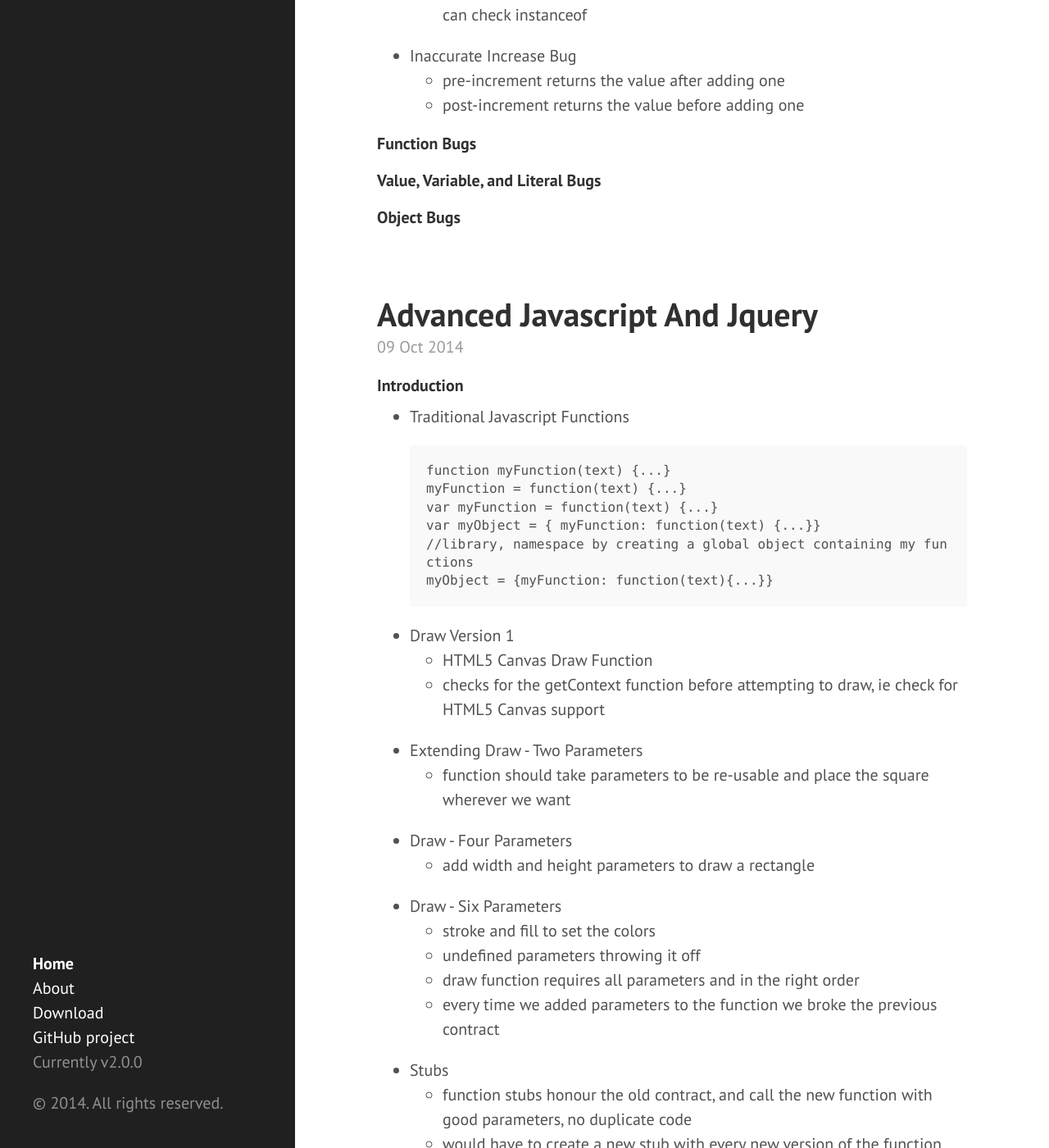
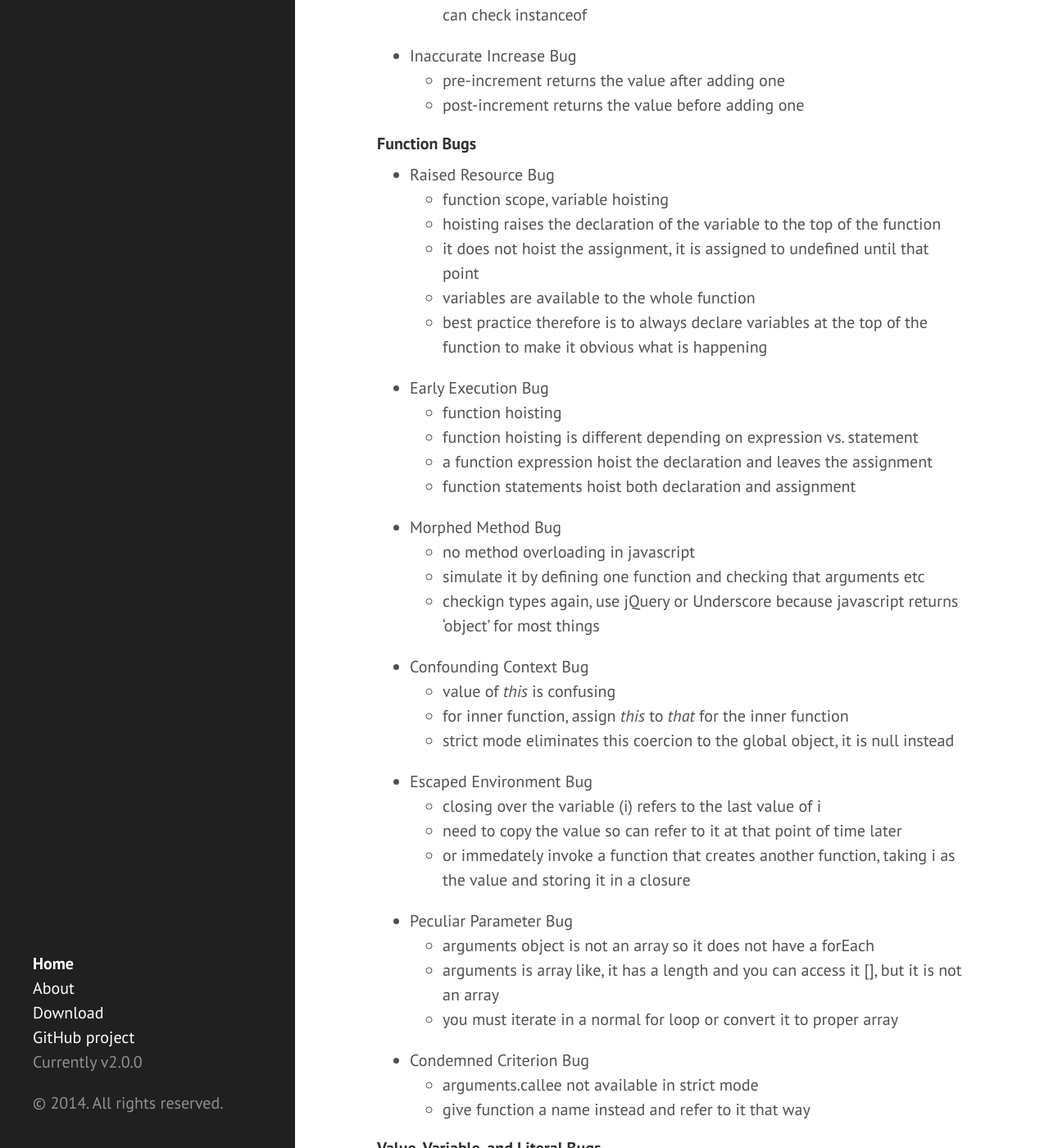
Before and after one commit to eneiand/eneiand.github.io, a Jekyll site: the page built from index.html, in a window 1280 px wide and 1400 px high, scrolled down 1907 px. Shown: the whole window at 82% size. Built offline with Jekyll 4.4.1, drawn with Linux system fonts in a browser that asks for light colours; Markdown is read by kramdown in place of the engine named in the settings; the list of posts is cut into pages by our own code.

Commit message:
Update 2014-10-11-fixing-common-javascript-bugs.md

```diff
--- a/_posts/2014-10-11-fixing-common-javascript-bugs.md
+++ b/_posts/2014-10-11-fixing-common-javascript-bugs.md
@@ -52,6 +52,37 @@
 
 #### Function Bugs
 
+* Raised Resource Bug
+  * function scope, variable hoisting
+  * hoisting raises the declaration of the variable to the top of the function
+  * it does not hoist the assignment, it is assigned to undefined until that point
+  * variables are available to the whole function
+  * best practice therefore is to always declare variables at the top of the function to make it obvious what is happening
+* Early Execution Bug
+  *  function hoisting
+  *  function hoisting is different depending on expression vs. statement
+  *  a function expression hoist the declaration and leaves the assignment
+  *  function statements hoist both declaration and assignment
+* Morphed Method Bug
+  *  no method overloading in javascript
+  *  simulate it by defining one function and checking that arguments etc
+  *  checkign types again, use jQuery or Underscore because javascript returns 'object' for most things
+* Confounding Context Bug
+  *  value of _this_ is confusing
+  *  for inner function, assign _this_ to _that_ for the inner function
+  *  strict mode eliminates this coercion to the global object, it is null instead
+* Escaped Environment Bug
+  *  closing over the variable (i) refers to the last value of i
+  *  need to copy the value so can refer to it at that point of time later
+  *  or immedately invoke a function that creates another function, taking i as the value and storing it in a closure
+* Peculiar Parameter Bug
+  *  arguments object is not an array so it does not have a forEach
+  *  arguments is array like, it has a length and you can access it [], but it is not an array
+  *  you must iterate in a normal for loop or convert it to proper array
+* Condemned Criterion Bug
+  *  arguments.callee not available in strict mode
+  *  give function a name instead and refer to it that way
+
 #### Value, Variable, and Literal Bugs
 
 #### Object Bugs
```
